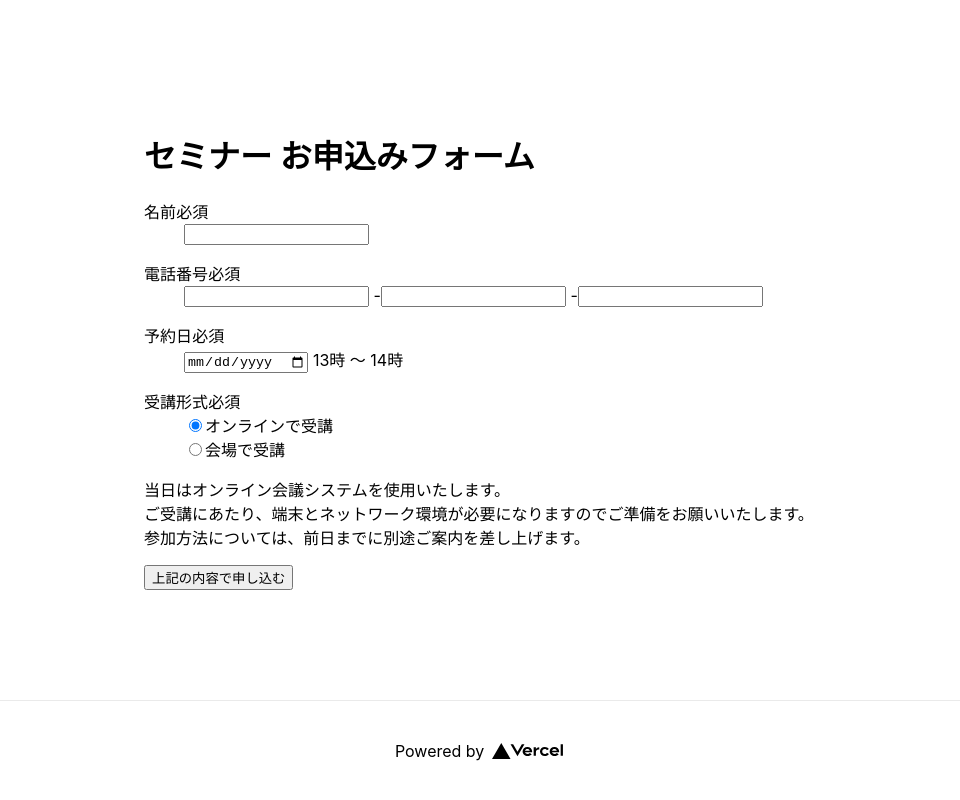
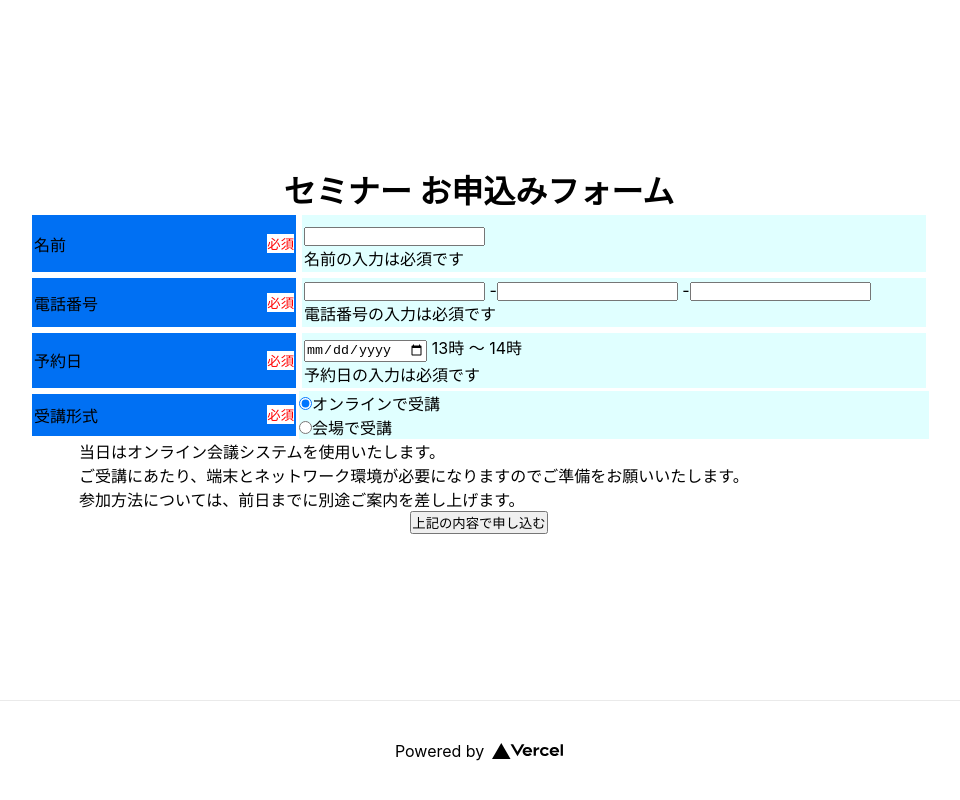
Before and after one commit to gp-kakimoto/react-input-form, a Next.js app: page / in a window 1280 px wide. Shown: the whole page, without its empty margins (161-1121 px from the left). Built offline with nearby package versions, Linux system fonts and the light colour scheme.

Commit message:
css確認,及び動作のデバッグのためのコミット

```diff
--- a/pages/index.jsx
+++ b/pages/index.jsx
@@ -6,7 +6,7 @@ export default function Home() {
   /* 名前を保存する変数とsetするための関数 */
   const [name, setName] = useState("");
   /* 名前が入力されていないときのエラメッセージを保存するための変数とsetの関数*/
-  const [nameError, setNameError] = useState("");
+  const [nameError, setNameError] = useState("名前の入力は必須です");
   /* 電話番号を保存するための変数 */
   const [phoneNumber, setPhoneNumber] = useState({
     number1: "",
@@ -14,13 +14,15 @@ export default function Home() {
     number3: "",
   });
   /* 電話番号が入力されていないときのエラメッセージを保存するための変数とsetの関数*/
-  const [phoneNumberError, setPhoneNumberError] = useState("");
+  const [phoneNumberError, setPhoneNumberError] =
+    useState("電話番号の入力は必須です");
 
   /* 予約日を保存する変数とsetするための関数 */
   /*const [reservDate, setReservDate] = useState({ text: "", flag: false });*/
   const [reservDate, setReservDate] = useState("");
   /*現在時刻を保持するための変数*/
-  const [reservDateError, setReservDateError] = useState("");
+  const [reservDateError, setReservDateError] =
+    useState("予約日の入力は必須です");
   const now = new Date();
   const nowMonth =
     now.getMonth() < 10 ? "0" + (now.getMonth() + 1) : now.getMonth() + 1;
@@ -51,6 +53,9 @@ export default function Home() {
     setName(() => {
       return e.target.value.trim();
     });
+    setNameError(() => {
+      return e.target.value.trim().length !== 0 ? "" : "名前の入力は必須です";
+    });
   }, []);
 
   const handleSubmit = (e) => {
@@ -66,7 +71,8 @@ export default function Home() {
     }
   };
 
-  const handlePhoneNumber1 = useCallback((e) => {
+  const handlePhoneNumber1 = useCallback(
+    (e) => {
       if (e.target.value.trim().match(/[^0-9０-９]+/)) {
         /*alert("数字を入力してください");*/
         setPhoneNumberError(() => {
@@ -74,18 +80,27 @@ export default function Home() {
         });
         return;
       }
-    setPhoneNumberError(() => {
-      return "";
-    });
+
       setPhoneNumber((old) => {
         return {
           ...old,
           number1: e.target.value.trim(),
         };
       });
-  }, []);
 
-  const handlePhoneNumber2 = useCallback((e) => {
+      setPhoneNumberError(() => {
+        return e.target.value.trim().length !== 0 &&
+          phoneNumber.number2.length !== 0 &&
+          phoneNumber.number3.length !== 0
+          ? ""
+          : "電話番号の入力は必須です";
+      });
+    },
+    [phoneNumber.number2, phoneNumber.number3]
+  );
+
+  const handlePhoneNumber2 = useCallback(
+    (e) => {
       if (e.target.value.trim().match(/[^0-9０-９]+/)) {
         /*alert("数字を入力してください");*/
         setPhoneNumberError(() => {
@@ -93,9 +108,10 @@ export default function Home() {
         });
         return;
       }
+      /*
       setPhoneNumberError(() => {
         return "";
-    });
+      });*/
       console.log("This is handlePhoneNumber2 process .... ");
       /*if (e.target.value.trim().length === 0) {*/
       setPhoneNumber((old) => {
@@ -105,9 +121,20 @@ export default function Home() {
           number2: e.target.value.trim(),
         };
       });
-  }, []);
 
-  const handlePhoneNumber3 = useCallback((e) => {
+      setPhoneNumberError(() => {
+        return e.target.value.trim().length !== 0 &&
+          phoneNumber.number1.length !== 0 &&
+          phoneNumber.number3.length !== 0
+          ? ""
+          : "電話番号の入力は必須です";
+      });
+    },
+    [phoneNumber.number1, phoneNumber.number3]
+  );
+
+  const handlePhoneNumber3 = useCallback(
+    (e) => {
       if (e.target.value.trim().match(/[^0-9０-９]+/)) {
         /*alert("数字を入力してください");*/
         setPhoneNumberError(() => {
@@ -115,9 +142,11 @@ export default function Home() {
         });
         return;
       }
-    setPhoneNumberError(() => {
+
+      /*      setPhoneNumberError(() => {
         return "";
-    });
+      });*/
+
       console.log("This is handlePhoneNumber3 process .... ");
       setPhoneNumber((old) => {
         console.log("This is setPhoneNumber of handlePhoneNumber3 preocess...");
@@ -126,7 +155,17 @@ export default function Home() {
           number3: e.target.value.trim(),
         };
       });
-  }, []);
+
+      setPhoneNumberError(() => {
+        return e.target.value.trim().length !== 0 &&
+          phoneNumber.number1.length !== 0 &&
+          phoneNumber.number2.length !== 0
+          ? ""
+          : "電話番号の入力は必須です";
+      });
+    },
+    [phoneNumber.number1, phoneNumber.number2]
+  );
 
   const handleReservDate = useCallback((e) => {
     const now = new Date();
@@ -141,15 +180,24 @@ export default function Home() {
       setReservDate(() => {
         return "";
       });
+      setReservDateError(() => {
+        return "予約日の入力は必須です";
+      });
     } else {
       /*日付が過去のものでないかチェックする*/
       if (today > targetDate) {
         setReservDate(() => {
           return "";
         });
+        setReservDateError(() => {
+          return "予約日の入力は必須です";
+        });
       } else {
         setReservDate(() => {
           return e.target.value.trim();
+        });
+        setReservDateError(() => {
+          return "";
         });
       }
     }
@@ -206,30 +254,31 @@ export default function Home() {
       </Head>
 
       <main className={styles.main}>
-        <div>
+        <div className={styles.inputform_container}>
           <h1>セミナー お申込みフォーム</h1>
-          <form action="#" onSubmit={handleSubmit}>
-            <dl>
-              <dt>
+          <form action="#" onSubmit={handleSubmit} className={styles.inputform}>
+            <dl className={styles.inputform_dl}>
+              <dt className={styles.inputform_dl_dt}>
                 <label htmlFor="name">名前</label>
                 <span>必須</span>
               </dt>
-              <dd>
+              <dd className={styles.inputform_dl_dd}>
                 <input
+                  className={styles.inputform_dl_dd_input}
                   type="text"
                   id="name"
                   name="your-name"
                   value={name}
                   onChange={handleNameChange}
                 />
-                <p id="name-error">{nameError}</p>
+                <p className={styles.inputform_dd_p}>{nameError}</p>
               </dd>
 
-              <dt>
+              <dt className={styles.inputform_dl_dt}>
                 <label htmlFor="tel1">電話番号</label>
                 <span>必須</span>
               </dt>
-              <dd>
+              <dd className={styles.inputform_dl_dd}>
                 <input
                   type="text"
                   id="tel1"
@@ -256,11 +305,11 @@ export default function Home() {
                 <p id="tel-error">{phoneNumberError}</p>
               </dd>
 
-              <dt>
+              <dt className={styles.inputform_dl_dt}>
                 <label htmlFor="reservation">予約日</label>
                 <span>必須</span>
               </dt>
-              <dd>
+              <dd className={styles.inputform_dl_dd}>
                 <input
                   type="date"
                   id="reservation"
@@ -273,7 +322,7 @@ export default function Home() {
                 <p id="reservation-error">{reservDateError}</p>
               </dd>
 
-              <dt>
+              <dt className={styles.inputform_dl_dt}>
                 受講形式<span>必須</span>
               </dt>
               <dd>
@@ -302,7 +351,7 @@ export default function Home() {
 
             {selectedMeetingPlaceOption === "online" ? (
               <div>
-                <p>
+                <p className={styles.information}>
                   当日はオンライン会議システムを使用いたします。
                   <br />
                   ご受講にあたり、端末とネットワーク環境が必要になりますのでご準備をお願いいたします。
@@ -312,7 +361,7 @@ export default function Home() {
               </div>
             ) : (
               <div>
-                <p>
+                <p className={styles.information}>
                   【会場情報】
                   <br />
                   会場：代々木GIプラザ3F Room1
@@ -323,7 +372,7 @@ export default function Home() {
                 </p>
               </div>
             )}
-            <div>
+            <div className={styles.submit_button_div}>
               <button
                 id="submit-button"
                 type="submit"
--- a/styles/Home.module.css
+++ b/styles/Home.module.css
@@ -1,6 +1,6 @@
 .container {
   min-height: 100vh;
-  padding: 0 0.5rem;
+  /*  padding: 0 0.5rem;*/
   display: flex;
   flex-direction: column;
   justify-content: center;
@@ -16,6 +16,79 @@
   align-items: center;
 }
 
+.inputform_container {
+  width: 900px;
+  margin-left: auto;
+  margin-right: auto;
+}
+
+.inputform_container h1 {
+  text-align: center;
+}
+/*
+css for input form ここから
+*/
+.inputform {
+  width: 100%;
+  height: auto;
+  background-color: white;
+  color: black;
+}
+
+.inputform_dl {
+  width: 100%;
+  margin: 0px;
+  padding: 0px;
+  display: flex;
+  flex-wrap: wrap;
+  background-color: lightcyan;
+}
+
+.inputform_dl_dt {
+  width: 30%;
+  margin: 0px;
+  padding: 2px;
+  /*height: 45px;*/
+  border-style: solid;
+  border-color: white;
+  background-color: #0070f3;
+  display: flex;
+  justify-content: space-between;
+  align-items: center;
+}
+
+.inputform_dl_dt span {
+  background-color: white;
+  color: red;
+  font-size: smaller;
+}
+.inputform_dl_dd {
+  width: 70%;
+  border-style: solid;
+  border-color: white;
+  padding: 2px;
+}
+
+.inputform_dl_dd_input {
+  margin-top: 10px;
+}
+.inputform_dl_dd_p {
+  margin: 0px;
+  padding: 0px;
+  color: red;
+  font-size: smaller;
+}
+
+.submit_button_div {
+  text-align: center;
+}
+
+.information {
+  padding-left: 50px;
+}
+/*
+css for input form ここまで
+*/
 .footer {
   width: 100%;
   height: 100px;
--- a/styles/globals.css
+++ b/styles/globals.css
@@ -13,4 +13,7 @@ a {
 
 * {
   box-sizing: border-box;
+
+  margin: 0px;
+  padding: 0px;
 }
```
Lines whose indentation alone changed are shown as unchanged.
